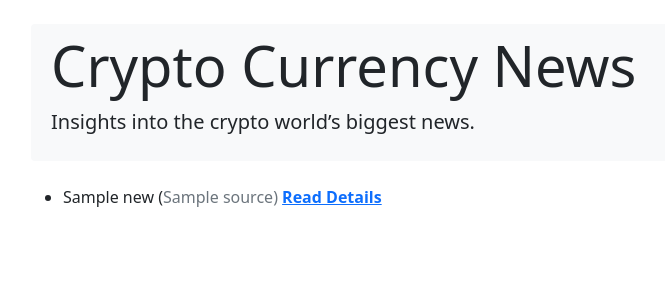
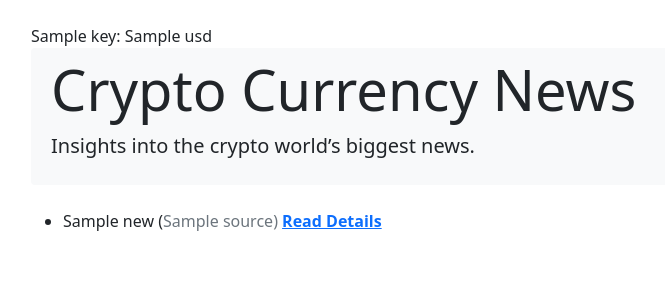
Before and after one commit to sultanaslam/crypto-news, a Django app: template project/app/templates/home.html in a window 1280 px wide. Shown: the part 56-356 px from the top of the page, without its empty margins (51-716 px from the left). Run offline with Django 3.2, Linux system fonts and the light colour scheme; the template is opened without the code that fills it: most values are stand-ins (such as "Sample title", 1, 10 or a date in 2020).

Commit message:
integrate crypto currency price

```diff
--- a/project/app/templates/home.html
+++ b/project/app/templates/home.html
@@ -1,6 +1,12 @@
 {% extends 'base.html' %}
 
 {% block content%}
+	<div>
+		{% for key, value in price.items %}
+			{{key}}: {{ value.USD }}<br />
+		{% endfor %}
+	<div>
+
 	<div class="jumbotron p-2 mb-4 bg-light rounded">
 		<div class="container">
 			<h1 class="display-4">Crypto Currency News</h1>
--- a/project/app/views.py
+++ b/project/app/views.py
@@ -3,6 +3,8 @@ from django.shortcuts import render
 def home(req):
     import json
     import requests
+    price_resp = requests.get('https://min-api.cryptocompare.com/data/pricemulti?fsyms=BTC,ETH&tsyms=USD')
+    price = json.loads(price_resp.content)
     api_resp = requests.get('https://min-api.cryptocompare.com/data/v2/news/?lang=EN')
     api = json.loads(api_resp.content)
-    return render(req, 'home.html', { 'api': api })
+    return render(req, 'home.html', { 'api': api, 'price':price })
```
